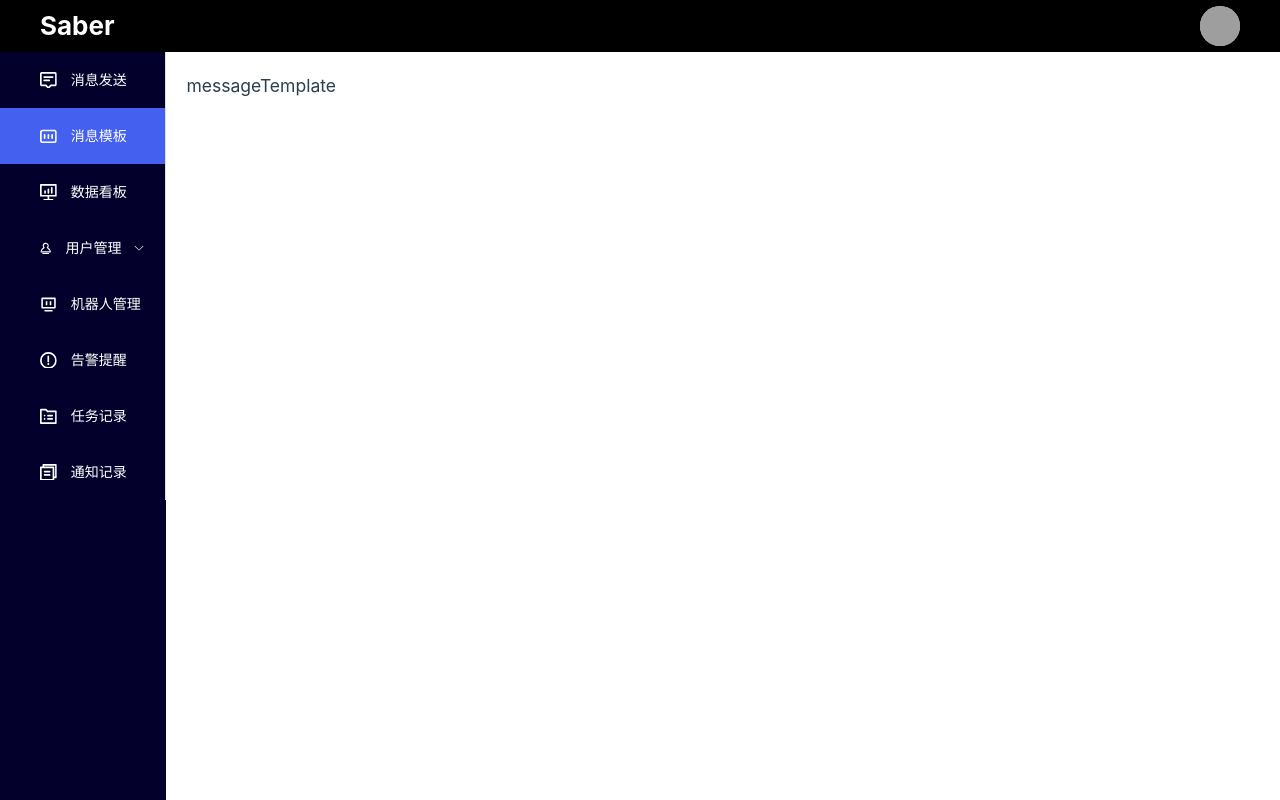
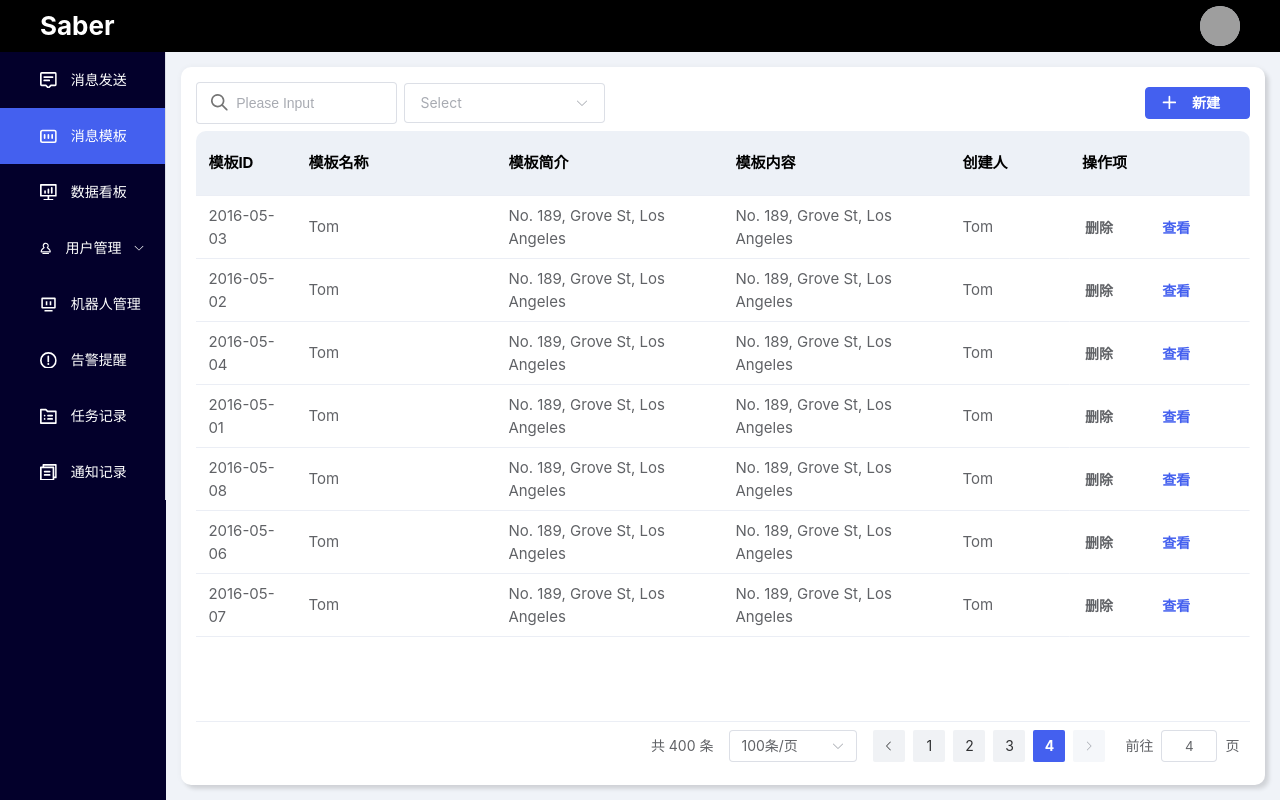
Before and after one commit to Yowo-moran/saber-manage, a Vue app: page /manage/messageTemplate in a window 1280 px wide. Built offline with nearby package versions, Linux system fonts and the light colour scheme; grey boxes are pictures that could not be loaded.

Commit message:
feat: 数据模板静态

```diff
--- a/src/App.vue
+++ b/src/App.vue
@@ -1,7 +1,10 @@
 <script setup lang="ts">
 import { RouterView } from 'vue-router'
+import zhCn from "element-plus/es/locale/lang/zh-cn"
 </script>
 <template>
+  <el-config-provider :locale="zhCn">
   <RouterView />
+</el-config-provider>
 </template>
 <style lang="scss" scoped></style>
--- a/src/assets/base.css
+++ b/src/assets/base.css
@@ -84,3 +84,13 @@ body {
   -webkit-font-smoothing: antialiased;
   -moz-osx-font-smoothing: grayscale;
 }
+
+.card {
+  box-sizing: border-box;
+  width: 100%;
+  height: 100%;
+  background-color: #fff;
+  border-radius: 10px;
+  box-shadow: 4px 4px 4px rgba(0, 0, 0, 0.12), 0 0 6px rgba(0, 0, 0, .04);
+  padding: 15px;
+}
--- a/src/views/Manage/index.vue
+++ b/src/views/Manage/index.vue
@@ -1,5 +1,5 @@
 <script lang="ts" setup>
-const routerPath:string = window.location.pathname;
+const routerPath: string = window.location.pathname;
 const handleCommand = (command: number) => {
     ElMessage({
         message: '点击' + command,
@@ -123,24 +123,29 @@ const handleClose = () => {
         .el-aside {
             background-color: rgb(3, 0, 43);
 
-            ::v-deep .el-menu-item {
+            ::v-deep(.el-menu-item) {
                 padding-left: 40px;
             }
 
-            ::v-deep .is-active {
+            ::v-deep(.is-active) {
                 background-color: rgb(68, 96, 239);
             }
 
-            ::v-deep .el-sub-menu__title {
+            ::v-deep(.el-sub-menu__title) {
                 padding-left: 40px;
             }
 
             .el-menu-item-group {
-                ::v-deep .el-menu-item {
+                ::v-deep(.el-menu-item) {
                     justify-content: center;
                 }
             }
         }
+        .el-main {
+            box-sizing: border-box;
+            background-color: rgb(240,243,248);
+            padding: 15px;
+        }
     }
 }
 </style>
--- a/src/views/Manage/messageTemplate/index.vue
+++ b/src/views/Manage/messageTemplate/index.vue
@@ -1,6 +1,244 @@
 <script setup lang="ts">
+const input1: any = ref('');
+const value: object = ref('');
+const options: any = [
+    {
+        value: 'Option1',
+        label: 'Option1',
+    },
+    {
+        value: 'Option2',
+        label: 'Option2',
+    },
+    {
+        value: 'Option3',
+        label: 'Option3',
+    },
+    {
+        value: 'Option4',
+        label: 'Option4',
+    },
+    {
+        value: 'Option5',
+        label: 'Option5',
+    },
+]
+const tableData = [
+    {
+        date: '2016-05-03',
+        name: 'Tom',
+        address: 'No. 189, Grove St, Los Angeles',
+    },
+    {
+        date: '2016-05-02',
+        name: 'Tom',
+        address: 'No. 189, Grove St, Los Angeles',
+    },
+    {
+        date: '2016-05-04',
+        name: 'Tom',
+        address: 'No. 189, Grove St, Los Angeles',
+    },
+    {
+        date: '2016-05-01',
+        name: 'Tom',
+        address: 'No. 189, Grove St, Los Angeles',
+    },
+    {
+        date: '2016-05-08',
+        name: 'Tom',
+        address: 'No. 189, Grove St, Los Angeles',
+    },
+    {
+        date: '2016-05-06',
+        name: 'Tom',
+        address: 'No. 189, Grove St, Los Angeles',
+    },
+    {
+        date: '2016-05-07',
+        name: 'Tom',
+        address: 'No. 189, Grove St, Los Angeles',
+    },
+]
+
+const currentPage4 = ref(4)
+const pageSize4 = ref(100)
+const handleSizeChange = (val: number) => {
+    console.log(`${val} items per page`)
+}
+const handleCurrentChange = (val: number) => {
+    console.log(`current page: ${val}`)
+}
+
+const dialogVisible = ref(false)
+const form = reactive({
+    name: '',
+    region: '',
+    date1: '',
+    date2: '',
+    delivery: false,
+    type: [],
+    resource: '',
+    desc: '',
+})
 </script>
 <template>
-    <h1>messageTemplate</h1>
+    <div class="card">
+        <div class="table-top">
+            <div class="table-top-left">
+                <el-input v-model="input1" style="margin-right: 1.5%;" size="large" placeholder="Please Input">
+                    <template #prefix>
+                        <svg-icon iconName="icon-sousuo" className="svg" color="#757575"></svg-icon>
+                    </template>
+                </el-input>
+                <el-select v-model="value" style="width: 38%;" placeholder="Select" size="large">
+                    <el-option v-for="item in options" :key="item.value" :label="item.label" :value="item.value" />
+                </el-select>
+            </div>
+            <el-button type="primary" color="#4460EF" @click="dialogVisible = true">
+                <svg-icon iconName="icon-jiahao" className="svg" color="#ffffff"></svg-icon>
+                <strong style="font-weight: 600;margin: 0 1em;">新建</strong>
+            </el-button>
+        </div>
+        <div class="table-main">
+            <el-table :data="tableData" height="100%" style="width: 100%;"
+                :header-cell-style="{ 'background-color': '#EDF1F7', color: 'black' }">
+                <el-table-column prop="date" label="模板ID" width="100" />
+                <el-table-column prop="name" label="模板名称" width="200" />
+                <el-table-column prop="address" label="模板简介" />
+                <el-table-column prop="address" label="模板内容" />
+                <el-table-column prop="name" label="创建人" width="120" />
+                <el-table-column fixed="right" label="操作项" width="180">
+                    <template #default="scope">
+                        <el-button link style="margin-right: 20%;font-weight: 600;"
+                            @click.prevent="() => { console.log(111) }">
+                            <span style="font-weight: 600;">删除</span>
+                        </el-button>
+                        <el-button color="#4460EF" plain link type="primary" style="font-weight: 600;"
+                            @click.prevent="() => { console.log(111) }">
+                            <span style="font-weight: 600;">查看</span>
+                        </el-button>
+                    </template>
+                </el-table-column>
+            </el-table>
+        </div>
+        <div class="table-bottom">
+            <el-pagination v-model:current-page="currentPage4" v-model:page-size="pageSize4"
+                :page-sizes="[100, 200, 300, 400]" :background="true" layout="total, sizes, prev, pager, next, jumper"
+                :total="400" @size-change="handleSizeChange" @current-change="handleCurrentChange" />
+        </div>
+    </div>
+    <el-dialog v-model="dialogVisible" width="70%" align-center="true">
+        <el-form :model="form" label-width="120px">
+            <el-form-item label="模板名称">
+                <el-input v-model="form.name" maxlength="10" show-word-limit style="width: 35%;" placeholder="输入模板名称（必填）" />
+            </el-form-item>
+            <el-form-item label="模板简介">
+                <el-input v-model="form.name" maxlength="25" type="textarea" :rows="2" show-word-limit style="width: 60%;"
+                    resize="none" placeholder="添加模板简介（必填）" />
+            </el-form-item>
+            <el-form-item label="内容">
+                <strong style="color: #3857EE;">备注:配置字段表示为{配置内容},将在发通知时自动匹配对应内容</strong>
+                <el-input v-model="form.desc" type="textarea" :rows="18" style="width: 95%;" resize="none" placeholder="输入模板内容（必填）
+示例：
+    {name}你好!我们是{organization},诚挚邀请您参与我们的面试。面面试时间为:{time},面试地点:{location}
+                " />
+            </el-form-item>
+            <div class="dialog-footer">
+                <el-button @click="dialogVisible = false" class="button">取消</el-button>
+                <el-button type="primary" @click="dialogVisible = false" class="button" color="#4460EF">
+                    创建
+                </el-button>
+            </div>
+        </el-form>
+    </el-dialog>
 </template>
-<style lang="scss" scoped></style>
+<style lang="scss" scoped>
+.table-top {
+    width: 100%;
+    height: 6%;
+    display: flex;
+    justify-content: space-between;
+    align-items: center;
+
+    .table-top-left {
+        width: 50%;
+        height: 100%;
+        display: flex;
+        align-items: center;
+
+        .el-input {
+            width: 38%;
+            height: 100%;
+            display: flex;
+            align-items: center;
+        }
+
+        ::v-deep(.el-input__wrapper) {
+            height: 3em;
+        }
+    }
+
+
+}
+
+.table-main {
+    margin-top: 0.7%;
+    width: 100%;
+    height: 86%;
+
+    .el-table {
+        ::v-deep(.cell) {
+            font-size: 15px;
+        }
+
+        ::v-deep(.el-table__header-wrapper) {
+            height: 11%;
+            border-radius: 10px 10px 0 0;
+        }
+
+        ::v-deep(.el-table__header) {
+            height: 100%;
+
+            .cell {
+                font-weight: 700;
+            }
+        }
+    }
+
+}
+
+.table-bottom {
+    width: 100%;
+    height: 7%;
+    padding-right: 1%;
+    display: flex;
+    justify-content: flex-end;
+    align-items: center;
+
+    ::v-deep(.el-pagination.is-background .el-pager li.is-active) {
+        background-color: #4460EF;
+    }
+}
+
+::v-deep(.el-form-item__label) {
+    font-size: 16px;
+    font-weight: 600;
+    display: flex;
+    justify-content: center;
+}
+
+.button {
+    width: 12%;
+    height: 40px;
+    font-size: 16px;
+    font-weight: 600;
+}
+
+.dialog-footer {
+    width: 100%;
+    padding: 0 3%;
+    display: flex;
+    justify-content: flex-end;
+}
+</style>
```
Also changed, not shown: types/components.d.ts (+11 -0 lines).
